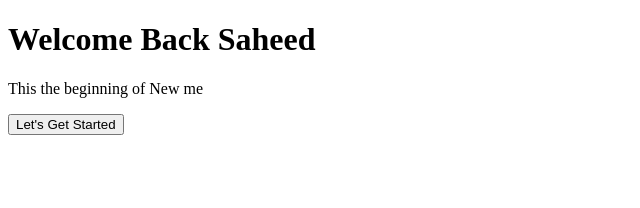
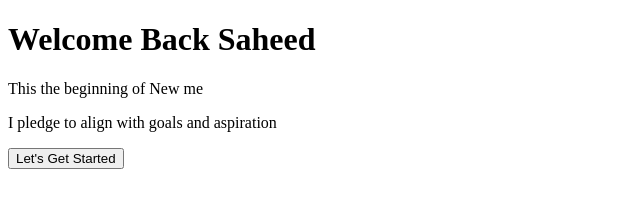
Before and after one commit to Olami0325/my_first_project, a plain HTML site: page index.html in a window 1280 px wide. Shown: the whole page, without its empty margins (0-640 px from the left). Drawn offline with Linux system fonts and the light colour scheme.

Commit message:
feat: added another paragragh

```diff
--- a/index.html
+++ b/index.html
@@ -8,6 +8,7 @@
 <body>
     <h1>Welcome Back Saheed</h1>
     <p>This the beginning of New me </p>
+    <p>I pledge to align with goals and aspiration</p>
     <button>Let's Get Started</button>
 </body>
 </html>
```
